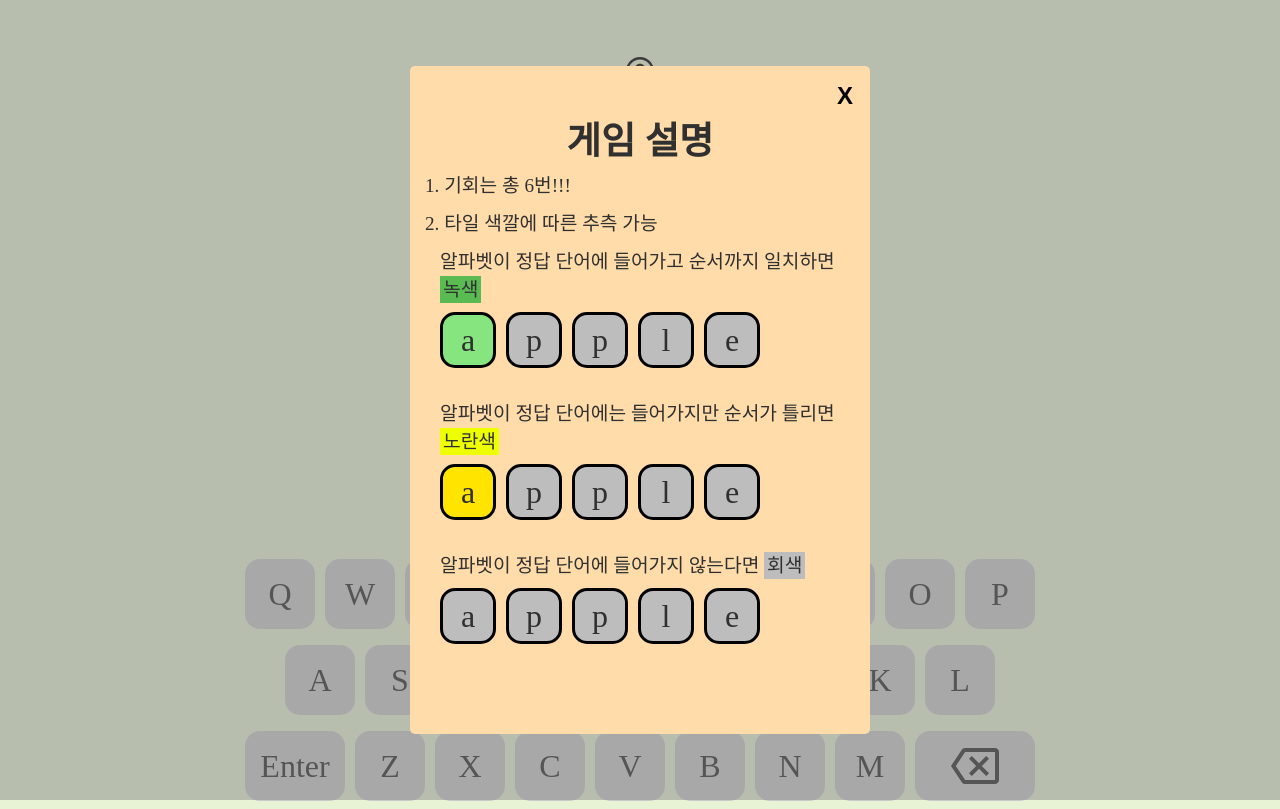
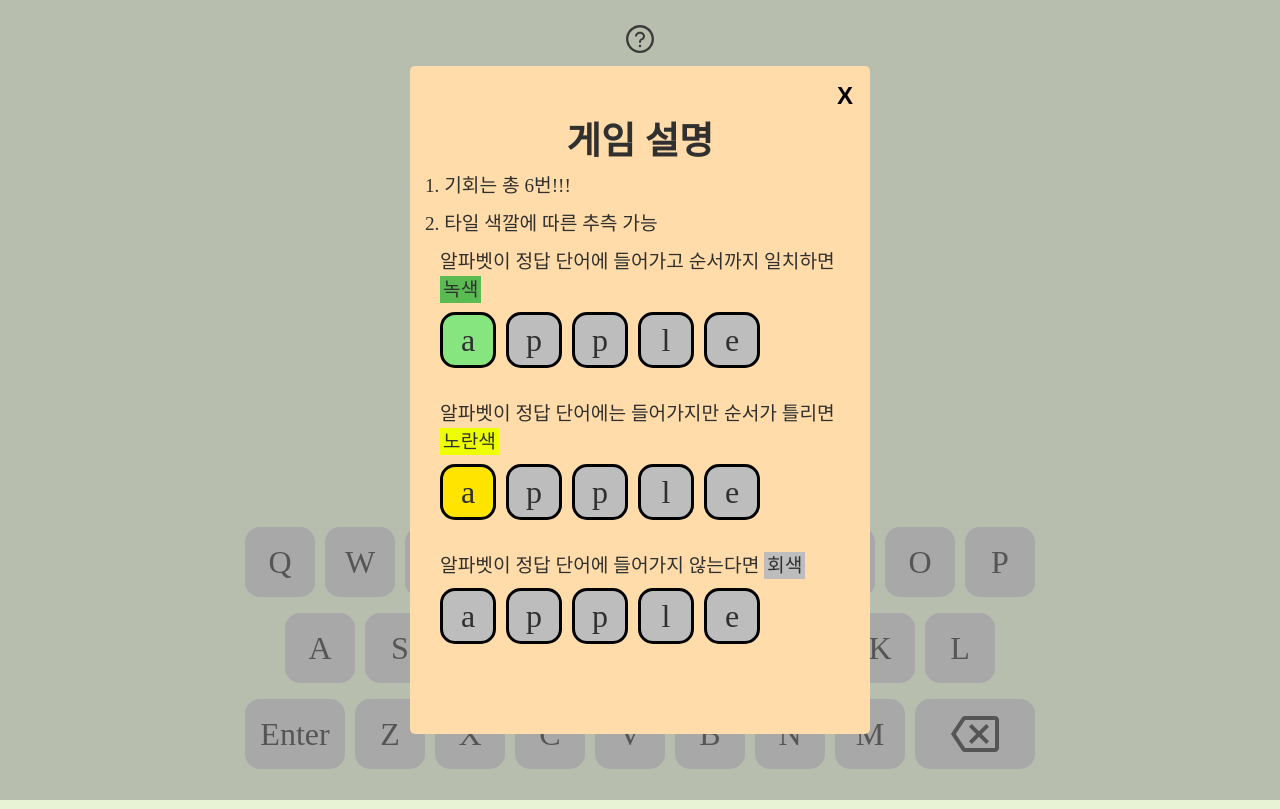
Before and after one commit to taewok/Wordle-Game, a React (Create React App) app: page /quiz in a window 1280 px wide. Built offline with nearby package versions, Linux system fonts and the light colour scheme; no server answers; a web font is replaced by a local one.

Commit message:
style: 삭제

```diff
--- a/src/component/Question.tsx
+++ b/src/component/Question.tsx
@@ -71,7 +71,6 @@ const Question = () => {
 };
 
 const Container = styled.div`
-  padding-top: 5vw;
   font-size: 2rem;
   svg {
     cursor: pointer;
```
